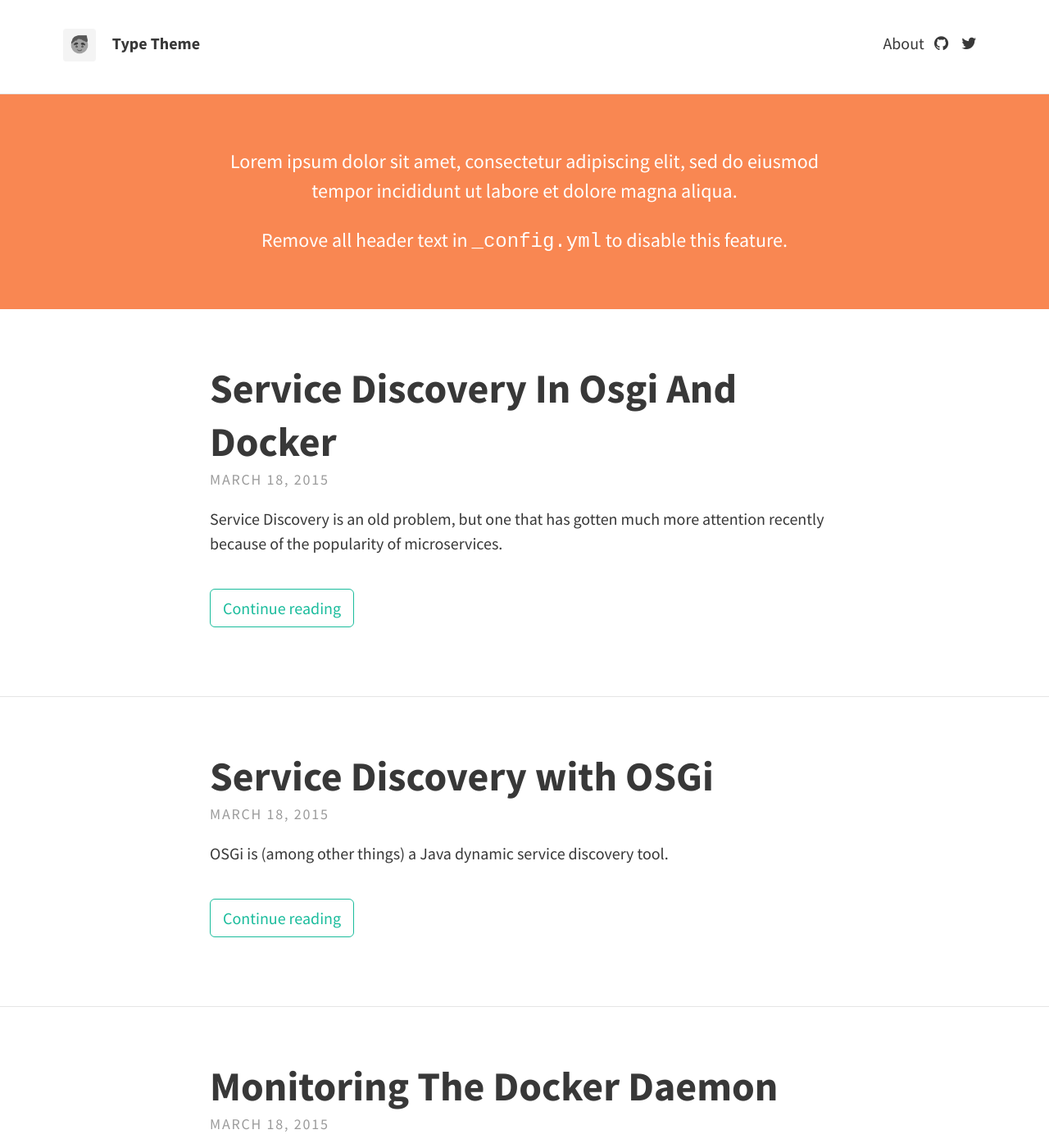
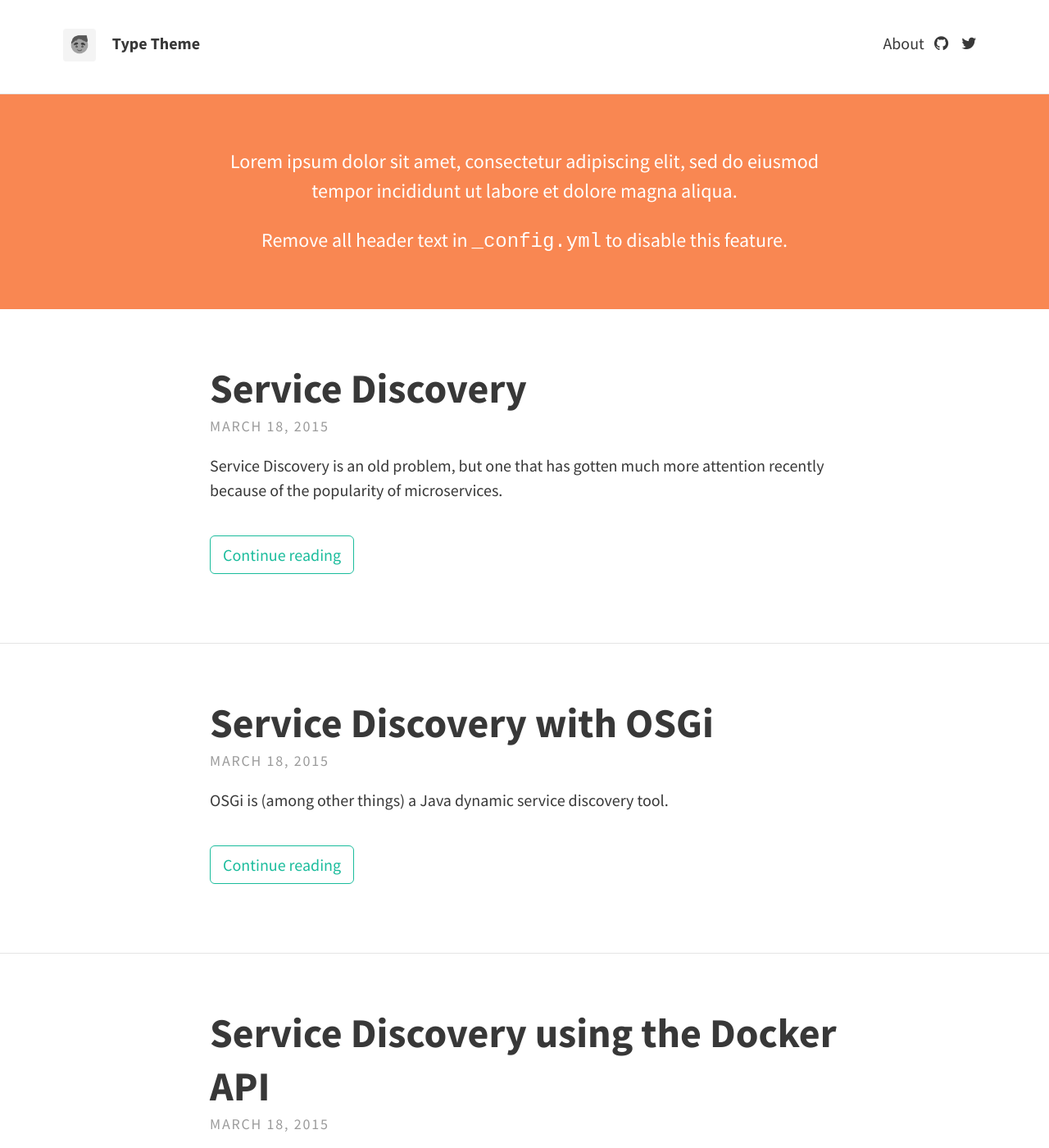
Before and after one commit to flyaruu/flyaruu.github.io, a Jekyll site: the page built from index.html, in a window 1280 px wide and 1400 px high. Shown: the whole window at 82% size. Built offline with Jekyll 4.4.1, drawn with Linux system fonts in a browser that asks for light colours; nearby versions of some CDN libraries; the list of posts is cut into pages by our own code.

```diff
--- a/_posts/2015-03-18-Service-Discovery-in-OSGi-and-Docker.md
+++ b/_posts/2015-03-18-Service-Discovery-in-OSGi-and-Docker.md
@@ -1,3 +1,7 @@
+---
+layout: post
+title: Service Discovery
+---
 Service Discovery is an old problem, but one that has gotten much more attention recently because of the popularity of microservices.
 
 The ultimate goal is to have a mechanism where every service has a continuous and correct view of which other services are available, so it can respond accordingly. If, for example, a service you are using disappears, it probably makes sense to look for another compatible, service. If there isn't any and it is essential for your service, it might make sense to retract your own service, so other services depending on you can respond to that appropriately.
```
Also changed, not shown: _posts/2015-03-18-Monitoring-the-Docker-daemon.md (+14 -8 lines).
